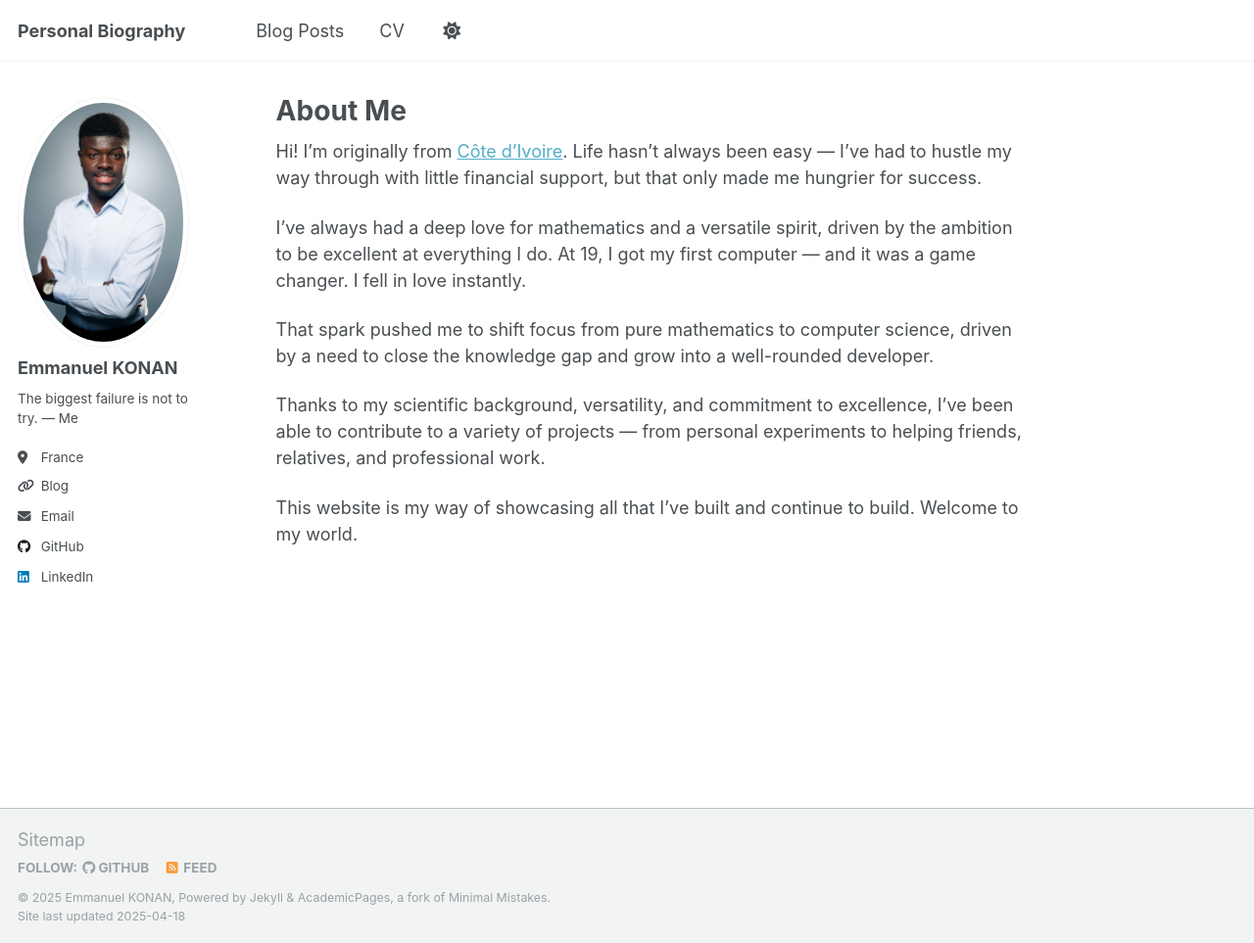
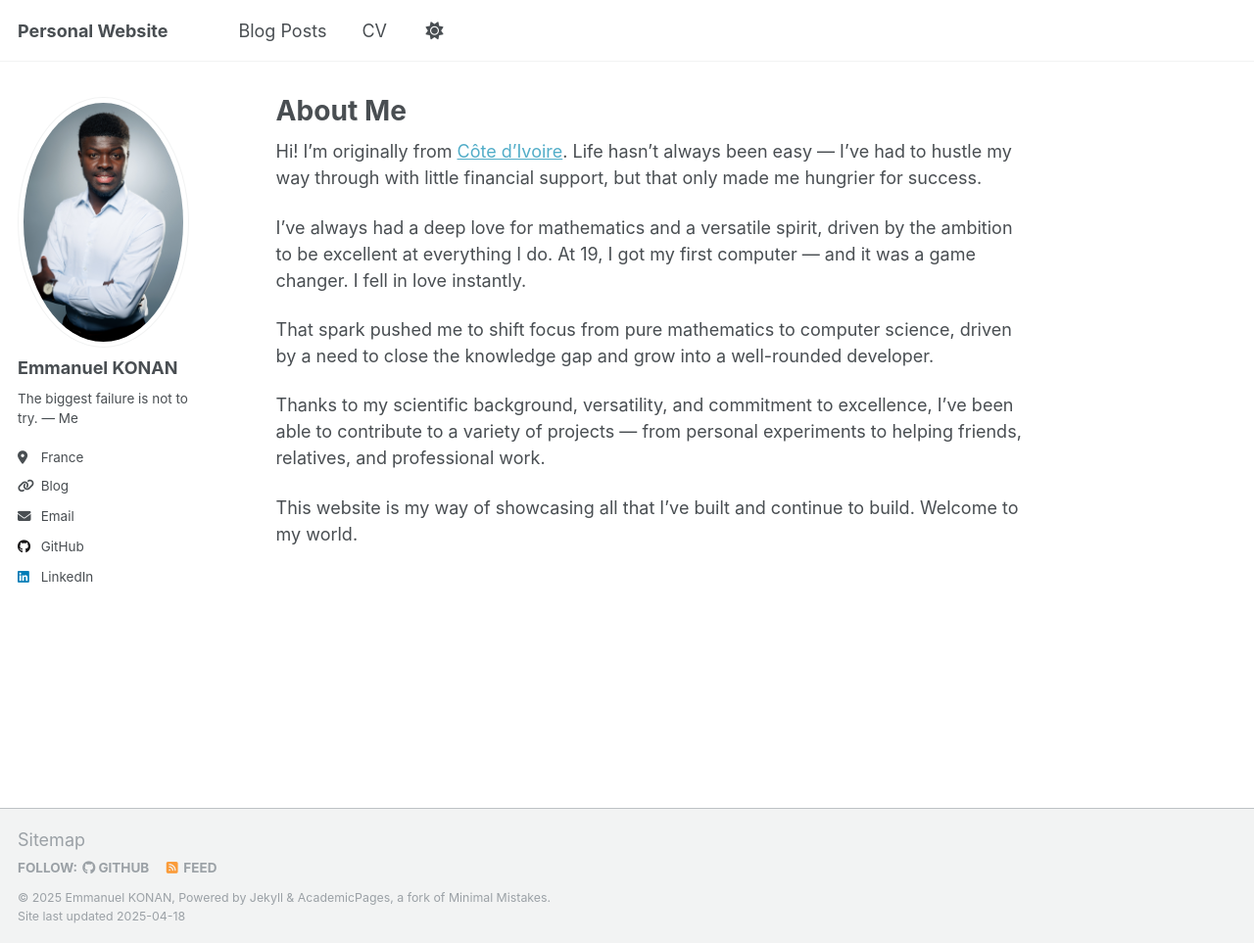
Before and after one commit to kmanu225/kmanu225.github.io, a Jekyll site: the page built from _pages/about.md, in a window 1280 px wide and 963 px high. Shown: the whole window at 98% size. Built offline with Jekyll 4.4.1, drawn with Linux system fonts in a browser that asks for light colours.

Commit message:
update profile

```diff
--- a/_config.yml
+++ b/_config.yml
@@ -9,7 +9,7 @@
 # Basic Site Settings
 locale                   : "en-US"
 site_theme               : "default"
-title                    : "Personal Biography"
+title                    : "Personal Website"
 title_separator          : "-"
 name                     : &name "Emmanuel KONAN"
 description              : &description "personal description"
```
